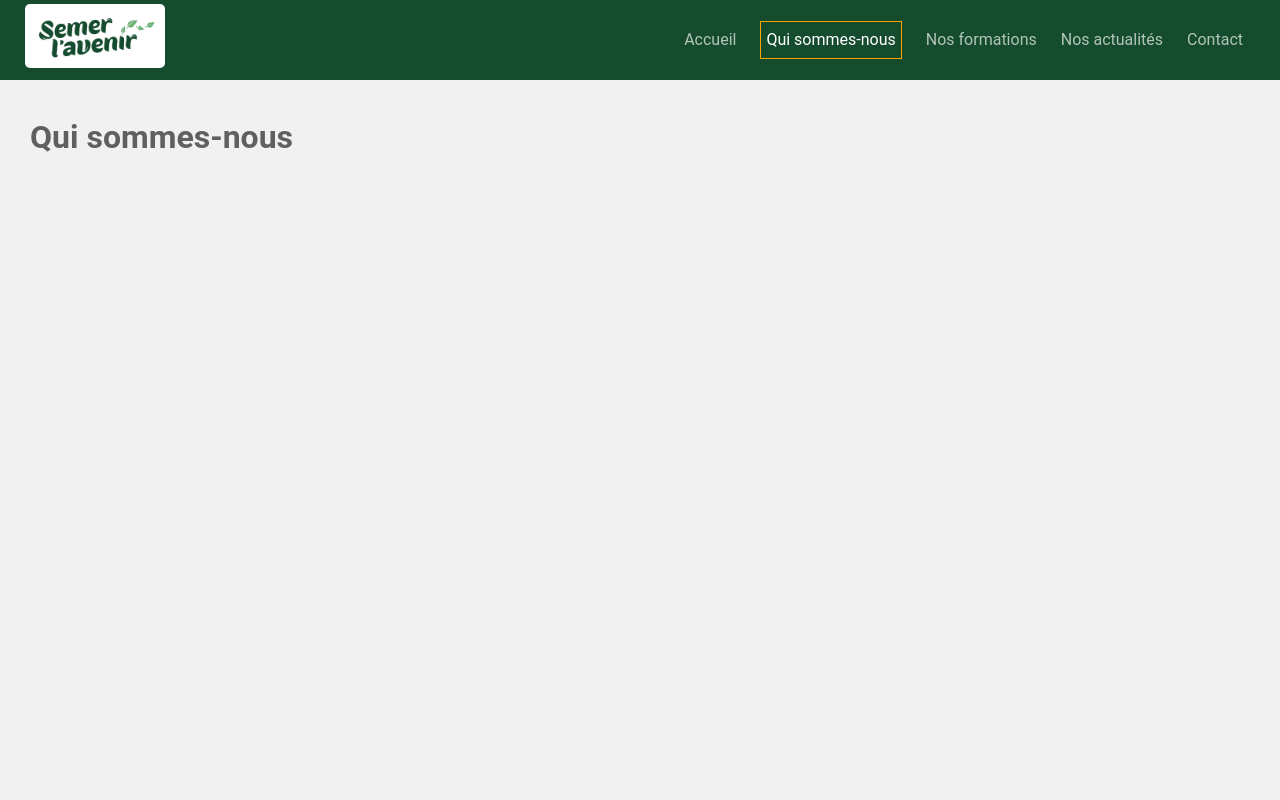
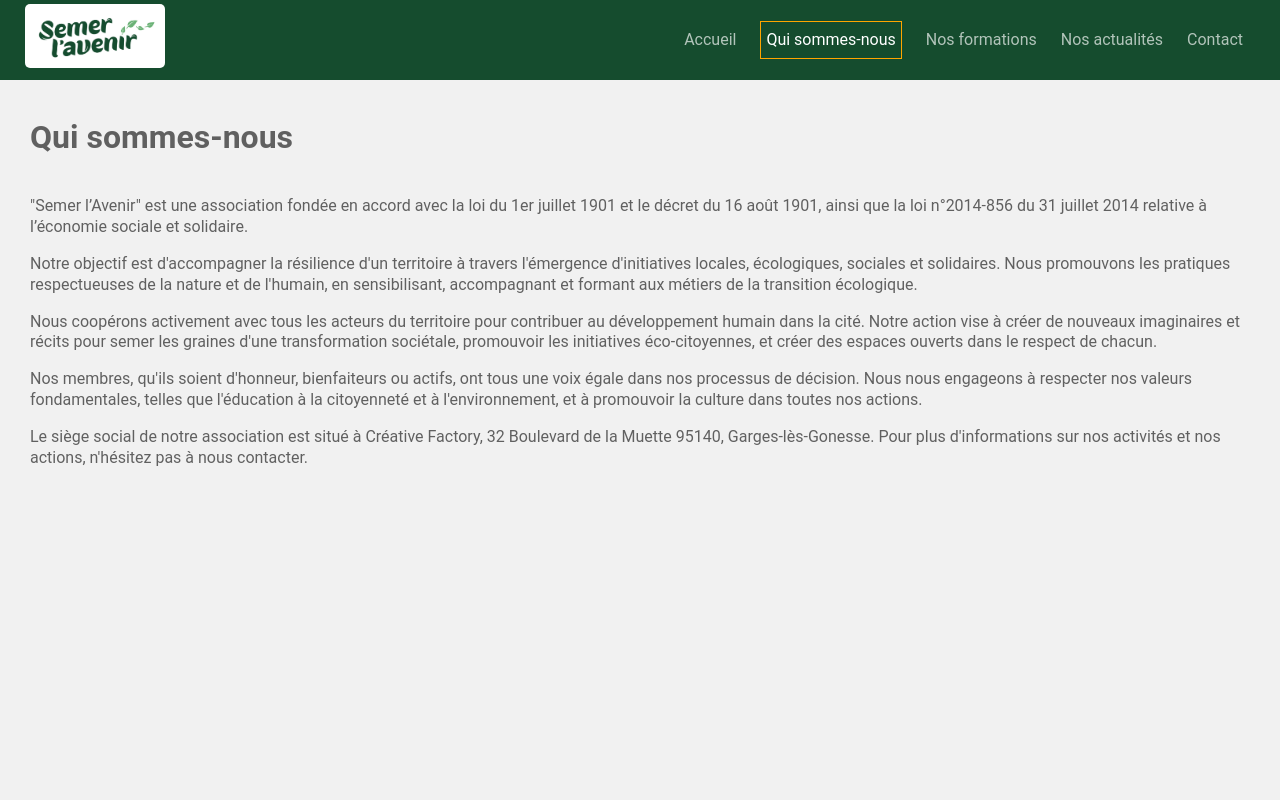
Before and after one commit to sermer12/sermer_avenir, a React (Vite) app in the folder frontend/: page /Qui-sommes-nous in a window 1280 px wide. Shown: the top 800 px of the page. Built offline with nearby package versions, Linux system fonts and the light colour scheme.

Commit message:
changement dans la page qui-sommes nous

```diff
--- a/frontend/src/pages/QuiSommesNous.jsx
+++ b/frontend/src/pages/QuiSommesNous.jsx
@@ -1,15 +1,30 @@
-import React from 'react'
-import '../styles/presentation.css'
+import React from 'react';
+import '../styles/presentation.css';
 
 const QuiSommesNous = () => {
+  //TODO : mettre des images
   return (
     <div className='quiSommesNous_container'>
       <h1>Qui sommes-nous</h1>
       <div className="quiSommesNous_content">
-
+        <p>
+          "Semer l’Avenir" est une association fondée en accord avec la loi du 1er juillet 1901 et le décret du 16 août 1901, ainsi que la loi n°2014‐856 du 31 juillet 2014 relative à l’économie sociale et solidaire.
+        </p>
+        <p>
+          Notre objectif est d'accompagner la résilience d'un territoire à travers l'émergence d'initiatives locales, écologiques, sociales et solidaires. Nous promouvons les pratiques respectueuses de la nature et de l'humain, en sensibilisant, accompagnant et formant aux métiers de la transition écologique.
+        </p>
+        <p>
+          Nous coopérons activement avec tous les acteurs du territoire pour contribuer au développement humain dans la cité. Notre action vise à créer de nouveaux imaginaires et récits pour semer les graines d'une transformation sociétale, promouvoir les initiatives éco-citoyennes, et créer des espaces ouverts dans le respect de chacun.
+        </p>
+        <p>
+          Nos membres, qu'ils soient d'honneur, bienfaiteurs ou actifs, ont tous une voix égale dans nos processus de décision. Nous nous engageons à respecter nos valeurs fondamentales, telles que l'éducation à la citoyenneté et à l'environnement, et à promouvoir la culture dans toutes nos actions.
+        </p>
+        <p>
+          Le siège social de notre association est situé à Créative Factory, 32 Boulevard de la Muette 95140, Garges-lès-Gonesse. Pour plus d'informations sur nos activités et nos actions, n'hésitez pas à nous contacter.
+        </p>
       </div>
     </div>
-  )
-}
+  );
+};
 
-export default QuiSommesNous
+export default QuiSommesNous;
```
